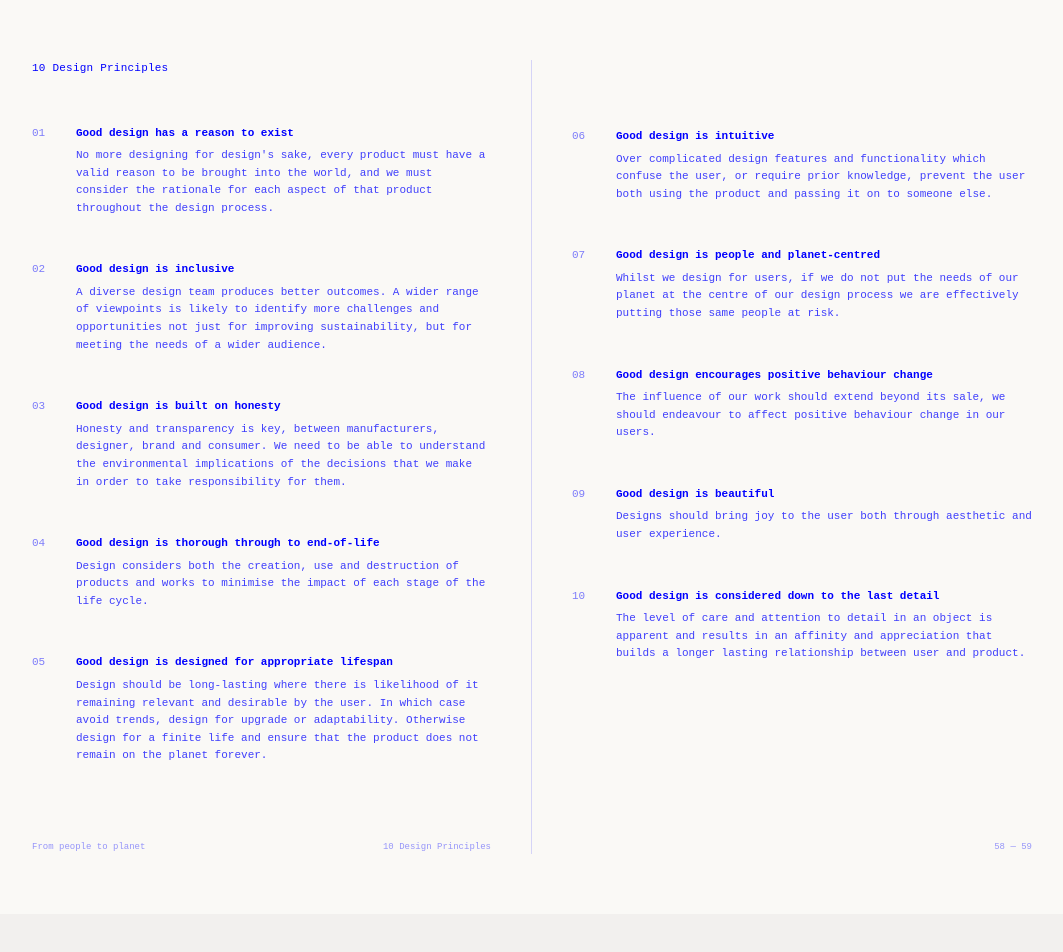
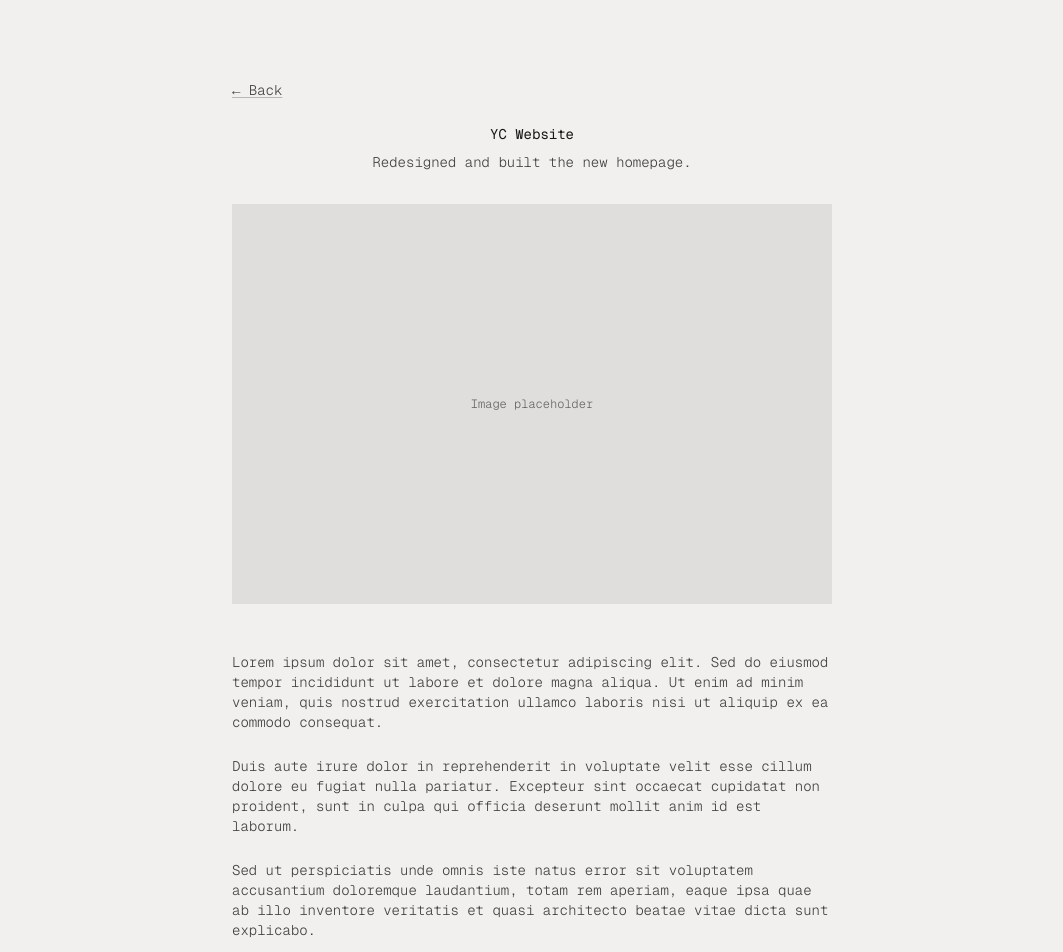
Before and after one commit to evebouf/portfolio, a React (Vite) app: page /projects/yc-website in a window 1280 px wide. Shown: the top 952 px of the page, without its empty margins (108-1171 px from the left). Before the commit the page ends 914 px from the top, so only its background shows below. Built offline with nearby package versions, Linux system fonts and the light colour scheme; a web font is replaced by a local one.

Commit message:
add website case study page

```diff
--- a/src/App.tsx
+++ b/src/App.tsx
@@ -9,6 +9,7 @@ import Photography from './pages/Photography';
 import Article from './pages/Article';
 import PaperEffects from './pages/PaperEffects';
 import PaperFilters from './pages/PaperFilters';
+import YCWebsite from './pages/YCWebsite';
 
 const App: React.FC = () => {
   return (
@@ -22,6 +23,7 @@ const App: React.FC = () => {
             <Route path="/photography" element={<Photography />} />
             <Route path="/explorations/paper-effects" element={<PaperEffects />} />
             <Route path="/explorations/paper-filters" element={<PaperFilters />} />
+            <Route path="/projects/yc-website" element={<YCWebsite />} />
             <Route path="/article/:slug" element={<Article />} />
             <Route path="*" element={<MonoBlueprintPage />} />
           </Routes>
--- a/src/pages/Homepage.tsx
+++ b/src/pages/Homepage.tsx
@@ -28,14 +28,17 @@ const Homepage: React.FC = () => {
     {
       title: 'YC Website',
       description: 'Redesigned and built the new homepage.',
+      link: '/projects/yc-website',
     },
     {
       title: 'YC Application',
       description: 'Application flow for startup founders.',
+      link: null,
     },
     {
       title: 'YC Application Review',
       description: 'Internal tool for reviewing applications.',
+      link: null,
     },
   ];
 
@@ -123,10 +126,17 @@ const Homepage: React.FC = () => {
       {/* Projects Section */}
       <p className="section-header">01 Projects</p>
       {projects.map((project, index) => (
-        <div key={index} className="project-item">
-          <p className="project-title text-secondary">{project.title}</p>
-          <p className="text-muted no-margin">{project.description}</p>
-        </div>
+        project.link ? (
+          <a key={index} href={project.link} className="project-item project-link">
+            <p className="project-title text-secondary">{project.title}</p>
+            <p className="text-muted no-margin">{project.description}</p>
+          </a>
+        ) : (
+          <div key={index} className="project-item">
+            <p className="project-title text-secondary">{project.title}</p>
+            <p className="text-muted no-margin">{project.description}</p>
+          </div>
+        )
       ))}
 
       {/* Photography Section */}
--- /dev/null
+++ b/src/pages/YCWebsite.tsx
@@ -0,0 +1,74 @@
+import React, { useEffect } from 'react';
+import './Homepage.scss';
+import BackButton from '../components/BackButton';
+
+const YCWebsite: React.FC = () => {
+  useEffect(() => {
+    // Load Geist Mono font
+    const link = document.createElement('link');
+    link.href = 'https://fonts.googleapis.com/css2?family=Geist+Mono:wght@300;400&display=swap';
+    link.rel = 'stylesheet';
+    document.head.appendChild(link);
+
+    return () => {
+      document.head.removeChild(link);
+    };
+  }, []);
+
+  return (
+    <div
+      style={{
+        minHeight: '100vh',
+        fontFamily: "'Geist Mono', monospace",
+        fontSize: '14px',
+        fontWeight: 400,
+        lineHeight: '20px',
+        padding: '80px 40px',
+        maxWidth: '680px',
+        margin: '0 auto',
+      }}
+    >
+      {/* Back Button */}
+      <div style={{ marginBottom: '24px' }}>
+        <BackButton />
+      </div>
+
+      {/* Title */}
+      <p style={{ marginBottom: '8px', textAlign: 'center' }}>YC Website</p>
+      <p className="text-secondary" style={{ marginBottom: '32px', textAlign: 'center' }}>Redesigned and built the new homepage.</p>
+
+      {/* Hero Placeholder */}
+      <div
+        style={{
+          width: '100%',
+          height: '400px',
+          backgroundColor: 'rgba(23, 23, 23, 0.08)',
+          marginBottom: '48px',
+          display: 'flex',
+          alignItems: 'center',
+          justifyContent: 'center',
+        }}
+      >
+        <span className="text-muted" style={{ fontSize: '12px' }}>Image placeholder</span>
+      </div>
+
+      {/* Content */}
+      <div className="text-secondary">
+        <p style={{ marginBottom: '24px' }}>
+          Lorem ipsum dolor sit amet, consectetur adipiscing elit. Sed do eiusmod tempor incididunt ut labore et dolore magna aliqua. Ut enim ad minim veniam, quis nostrud exercitation ullamco laboris nisi ut aliquip ex ea commodo consequat.
+        </p>
+        <p style={{ marginBottom: '24px' }}>
+          Duis aute irure dolor in reprehenderit in voluptate velit esse cillum dolore eu fugiat nulla pariatur. Excepteur sint occaecat cupidatat non proident, sunt in culpa qui officia deserunt mollit anim id est laborum.
+        </p>
+        <p style={{ marginBottom: '24px' }}>
+          Sed ut perspiciatis unde omnis iste natus error sit voluptatem accusantium doloremque laudantium, totam rem aperiam, eaque ipsa quae ab illo inventore veritatis et quasi architecto beatae vitae dicta sunt explicabo.
+        </p>
+        <p style={{ marginBottom: '24px' }}>
+          Nemo enim ipsam voluptatem quia voluptas sit aspernatur aut odit aut fugit, sed quia consequuntur magni dolores eos qui ratione voluptatem sequi nesciunt. Neque porro quisquam est, qui dolorem ipsum quia dolor sit amet.
+        </p>
+      </div>
+    </div>
+  );
+};
+
+export default YCWebsite;
```
